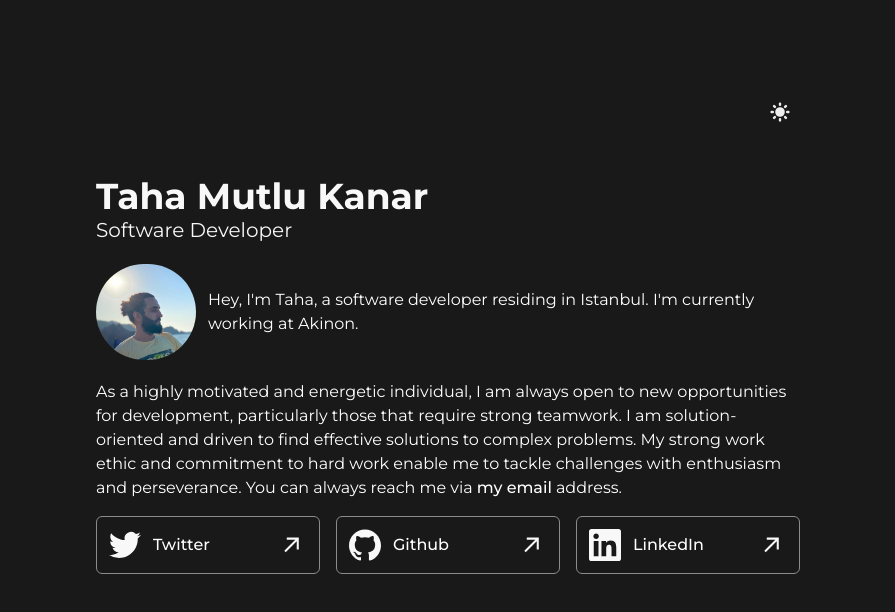
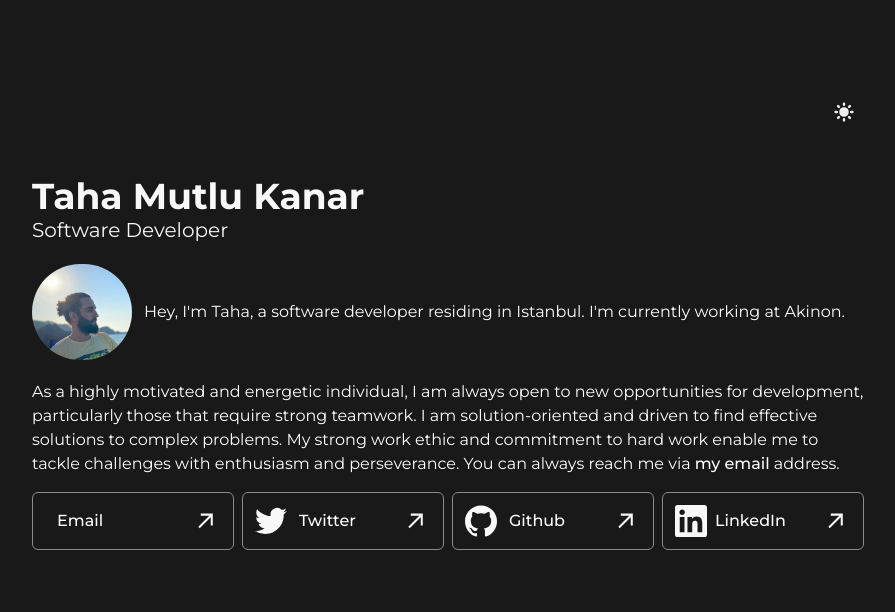
Before and after one commit to tahakanar/tahakanar, a Next.js app: page / in a window 1280 px wide. Shown: the top 612 px of the page, without its empty margins (192-1087 px from the left). Built offline with nearby package versions, Linux system fonts and the light colour scheme.

Commit message:
Mail Icon add

```diff
--- a/app/page.js
+++ b/app/page.js
@@ -3,6 +3,7 @@
 import Arrow from "@/components/icons/Arrow";
 import GithubIcon from "@/components/icons/Github";
 import LinkedInIcon from "@/components/icons/LinkedIn";
+import Mail from "@/components/icons/Mail";
 
 import TwitterIcon from "@/components/icons/Twitter";
 import ThemeSwitch from "@/components/ThemeSwitch";
@@ -13,7 +14,7 @@ import Link from "next/link";
 export default function Home() {
   return (
     <ThemeProvider attribute='class' defaultTheme='dark'>
-      <main className='min-h-screen max-w-4xl mx-auto flex flex-col  font-montserrat p-6 sm:p-24'>
+      <main className='min-h-screen max-w-5xl mx-auto flex flex-col  font-montserrat p-6 sm:p-24'>
         <div className='flex justify-end mb-12'>
           <ThemeSwitch />
         </div>
@@ -49,7 +50,18 @@ export default function Home() {
           </Link>
           address.
         </p>
-        <div className='flex flex-col sm:flex-row space-y-3 sm:space-y-0 sm:space-x-4 mt-4'>
+        <div className='flex flex-col sm:flex-row space-y-3 sm:space-y-0 sm:space-x-2 mt-4'>
+          <Link
+            className='border border-1 flex-1 p-3 rounded-md flex justify-between items-center border-black dark:border-gray-600'
+            href='mailto:tahakanar@gmail.com'
+            target='_blank'
+          >
+            <div className='flex items-center space-x-3'>
+              <Mail className='text-black dark:text-primary w-8' />
+              <span className='font-medium'>Email</span>
+            </div>
+            <Arrow className='text-black dark:text-primary' />
+          </Link>
           <Link
             className='border border-1 flex-1 p-3 rounded-md flex justify-between items-center border-black dark:border-gray-600'
             href='https://twitter.com/TahaKanar'
@@ -77,7 +89,7 @@ export default function Home() {
             href='https://www.linkedin.com/in/tahamutlukanar/'
             target='_blank'
           >
-            <div className='flex items-center space-x-3'>
+            <div className='flex items-center space-x-2'>
               <LinkedInIcon className='text-black dark:text-primary w-8' />
               <span className='font-medium'>LinkedIn</span>
             </div>
--- /dev/null
+++ b/components/icons/Mail.js
@@ -0,0 +1,22 @@
+import React from "react";
+
+const Mail = ({ className }) => {
+  return (
+    <svg
+      className={className}
+      stroke='currentColor'
+      fill='none'
+      stroke-width='2'
+      viewBox='0 0 24 24'
+      stroke-linecap='round'
+      stroke-linejoin='round'
+      class='text-white text-xl hover:text-white'
+      xmlns='http://www.w3.org/2000/svg'
+    >
+      <path d='M4 4h16c1.1 0 2 .9 2 2v12c0 1.1-.9 2-2 2H4c-1.1 0-2-.9-2-2V6c0-1.1.9-2 2-2z'></path>
+      <polyline points='22,6 12,13 2,6'></polyline>
+    </svg>
+  );
+};
+
+export default Mail;
```
